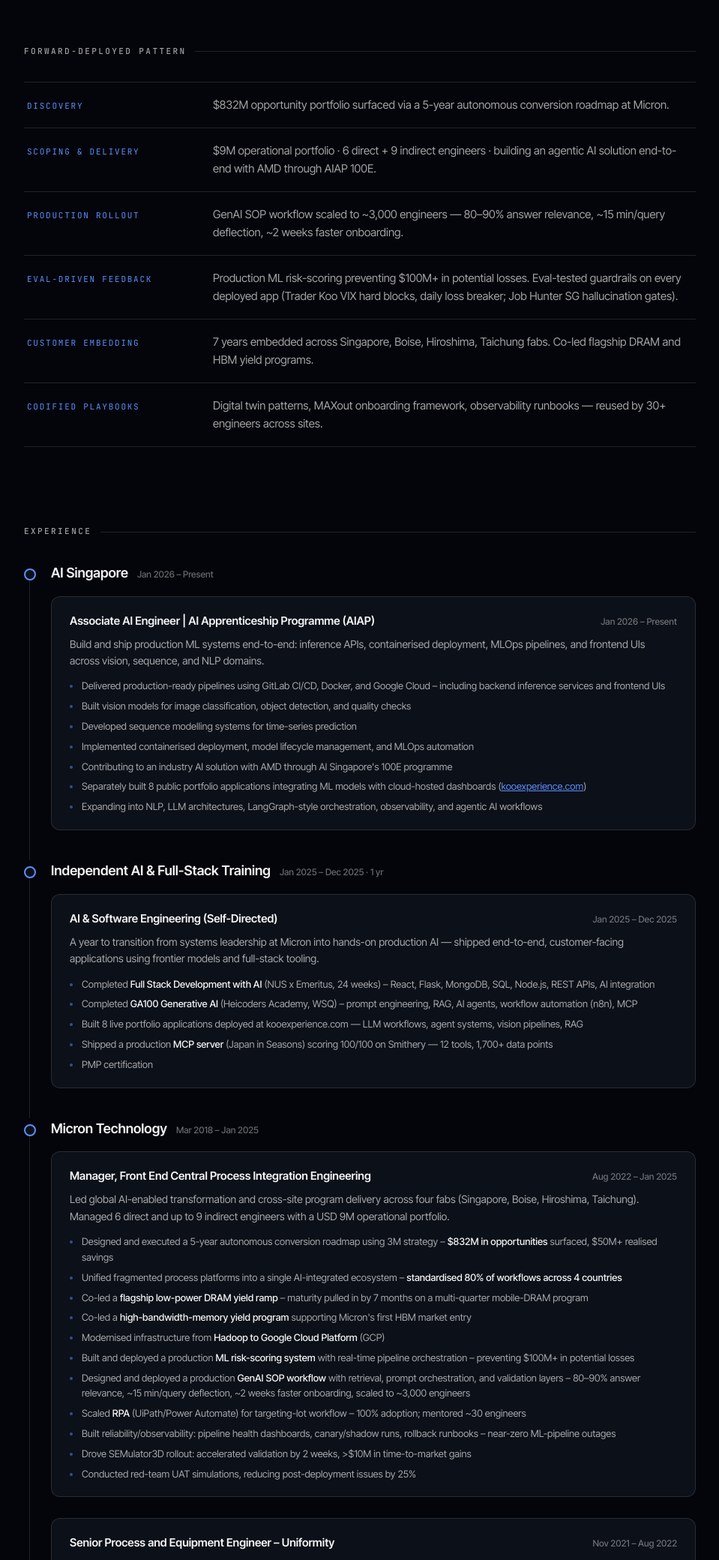
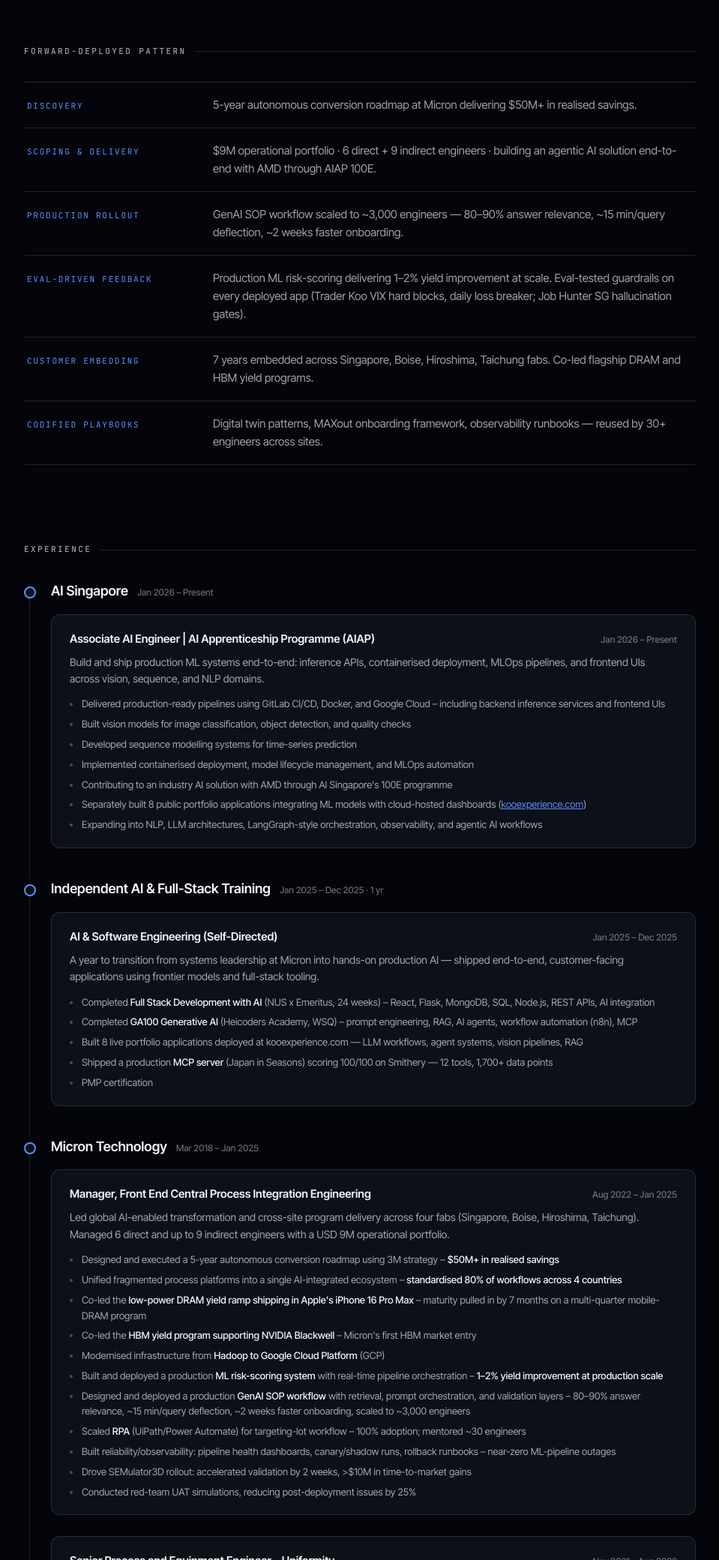
Before and after one commit to haomingkoo/haomingkoo.github.io, a plain HTML site: page about.html in a window 1280 px wide. Shown: the part 720-2800 px from the top of the page at 75% size, without its empty margins (160-1119 px from the left). Drawn offline with Linux system fonts and the light colour scheme.

Commit message:
fix(portfolio): credibility pass on Micron numbers
User flagged that several headline dollar figures didn't match their
recollection. Auditing every $-claim and either removing, hedging, or
replacing with concrete recall-able framing.

Removed
- "$832M in opportunities surfaced" -- opportunity ceiling from a
  forward-looking roadmap, not realised value. Created a credibility
  conflict alongside the $600M aggregate figure ("the numbers don't add
  up"). Dropped from index.html, about.html Micron CPI bullet, and the
  Forward-deployed pattern Discovery row.
- "$100M+ in potential losses prevented" -- user did not recognise this
  number when prompted; origin unclear (likely my over-interpretation of
  internal program-review counterfactuals). Removed from index.html,
  about.html ML risk-scoring bullet, about.html Wet Process COVID
  bullet, and the Forward-deployed pattern Eval-driven row.

Kept (user-confirmed or award-cited)
- $600M+ aggregate program outcomes
- $50M+ realised savings from the 5-year autonomous conversion roadmap
- $9M operational portfolio (direct scope)
- $7M+ savings from digital twin (Micron Idea of the Quarter award cite)
- $10M+ time-to-market gains from SEMulator3D rollout
- ~$2M potential annual revenue from Tagvance/MPA prototype

Replaced with concrete framing
- ML risk-scoring impact: "preventing $100M+ in potential losses" ->
  "1-2% yield improvement at production scale". The yield number is what
  the user actually remembers as the measured impact -- and on a fab at
  Micron's scale, 1-2% yield is a more credible (and more impressive)
  technical claim than an abstract counterfactual dollar figure.
- Mobile-DRAM and HBM programs now named by their public Micron customer
  ships: "low-power DRAM yield ramp shipping in Apple's iPhone 16 Pro
  Max" and "HBM yield program supporting NVIDIA Blackwell." Both Apple
  iPhone 16 Pro Max (Micron LPDDR5X) and NVIDIA Blackwell (Micron HBM3E)
  are publicly disclosed Micron customers, so this names the actual end
  customer instead of generic "low-power DRAM" / "first HBM market
  entry" framing. Substantially more concrete than dollar values.

NOTE: if iPhone 16 Pro Max / NVIDIA Blackwell mentions are too specific
or hit any internal sensitivity, soften to "Apple flagship phones" /
"NVIDIA's latest AI accelerators."

```diff
--- a/about.html
+++ b/about.html
@@ -857,7 +857,7 @@
         <div class="fde-grid reveal">
           <div class="fde-row">
             <div class="fde-pillar">Discovery</div>
-            <div class="fde-evidence">$832M opportunity portfolio surfaced via a 5-year autonomous conversion roadmap at Micron.</div>
+            <div class="fde-evidence">5-year autonomous conversion roadmap at Micron delivering $50M+ in realised savings.</div>
           </div>
           <div class="fde-row">
             <div class="fde-pillar">Scoping &amp; delivery</div>
@@ -869,7 +869,7 @@
           </div>
           <div class="fde-row">
             <div class="fde-pillar">Eval-driven feedback</div>
-            <div class="fde-evidence">Production ML risk-scoring preventing $100M+ in potential losses. Eval-tested guardrails on every deployed app (Trader Koo VIX hard blocks, daily loss breaker; Job Hunter SG hallucination gates).</div>
+            <div class="fde-evidence">Production ML risk-scoring delivering 1&ndash;2% yield improvement at scale. Eval-tested guardrails on every deployed app (Trader Koo VIX hard blocks, daily loss breaker; Job Hunter SG hallucination gates).</div>
           </div>
           <div class="fde-row">
             <div class="fde-pillar">Customer embedding</div>
@@ -955,12 +955,12 @@
                 </div>
                 <p class="timeline-role-desc">Led global AI-enabled transformation and cross-site program delivery across four fabs (Singapore, Boise, Hiroshima, Taichung). Managed 6 direct and up to 9 indirect engineers with a USD 9M operational portfolio.</p>
                 <ul class="timeline-bullets">
-                  <li>Designed and executed a 5-year autonomous conversion roadmap using 3M strategy &ndash; <strong>$832M in opportunities</strong> surfaced, $50M+ realised savings</li>
+                  <li>Designed and executed a 5-year autonomous conversion roadmap using 3M strategy &ndash; <strong>$50M+ in realised savings</strong></li>
                   <li>Unified fragmented process platforms into a single AI-integrated ecosystem &ndash; <strong>standardised 80% of workflows across 4 countries</strong></li>
-                  <li>Co-led a <strong>flagship low-power DRAM yield ramp</strong> &ndash; maturity pulled in by 7 months on a multi-quarter mobile-DRAM program</li>
-                  <li>Co-led a <strong>high-bandwidth-memory yield program</strong> supporting Micron's first HBM market entry</li>
+                  <li>Co-led the <strong>low-power DRAM yield ramp shipping in Apple's iPhone 16 Pro Max</strong> &ndash; maturity pulled in by 7 months on a multi-quarter mobile-DRAM program</li>
+                  <li>Co-led the <strong>HBM yield program supporting NVIDIA Blackwell</strong> &ndash; Micron's first HBM market entry</li>
                   <li>Modernised infrastructure from <strong>Hadoop to Google Cloud Platform</strong> (GCP)</li>
-                  <li>Built and deployed a production <strong>ML risk-scoring system</strong> with real-time pipeline orchestration &ndash; preventing $100M+ in potential losses</li>
+                  <li>Built and deployed a production <strong>ML risk-scoring system</strong> with real-time pipeline orchestration &ndash; <strong>1&ndash;2% yield improvement at production scale</strong></li>
                   <li>Designed and deployed a production <strong>GenAI SOP workflow</strong> with retrieval, prompt orchestration, and validation layers &ndash; 80&ndash;90% answer relevance, ~15 min/query deflection, ~2 weeks faster onboarding, scaled to ~3,000 engineers</li>
                   <li>Scaled <strong>RPA</strong> (UiPath/Power Automate) for targeting-lot workflow &ndash; 100% adoption; mentored ~30 engineers</li>
                   <li>Built reliability/observability: pipeline health dashboards, canary/shadow runs, rollback runbooks &ndash; near-zero ML-pipeline outages</li>
@@ -993,7 +993,7 @@
                 <ul class="timeline-bullets">
                   <li>Built a <strong>digital twin of TEL Celesta</strong> &ndash; ML-guided DoE optimisation reduced chemical usage by 60% and saved USD 7M+</li>
                   <li>Saved 40+ hours/week of manual validation through simulation-based process qualification</li>
-                  <li>Qualified &gt;10 alternate chemistries during COVID disruptions &ndash; <strong>zero production downtime</strong>, mitigating &gt;USD 100M potential losses</li>
+                  <li>Qualified &gt;10 alternate chemistries during COVID disruptions &ndash; <strong>zero production downtime</strong> across affected lines</li>
                   <li>Co-authored 7 technical whitepapers on yield analytics, process automation, and cross-site harmonisation</li>
                 </ul>
               </div>
```
Also changed, not shown: index.html (+1 -1 lines).
